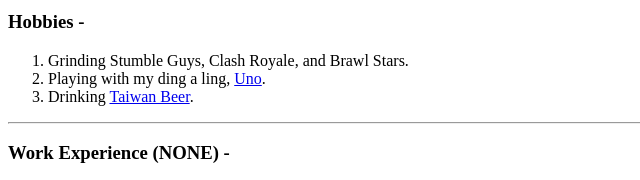
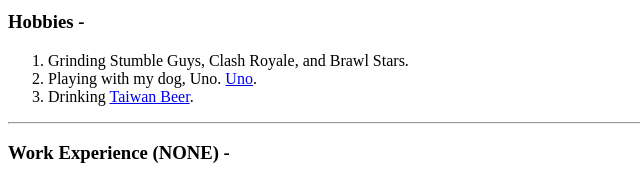
Before and after one commit to JChen0225/Jody-s-Personal-Site, a plain HTML site: page index.html in a window 1280 px wide. Shown: the part 370-550 px from the top of the page, 0-640 px from the left. Drawn offline with Linux system fonts and the light colour scheme.

Commit message:
Update index.html

```diff
--- a/index.html
+++ b/index.html
@@ -34,7 +34,7 @@
   <h3>Hobbies - </h3>
   <ol>
     <li>Grinding Stumble Guys, Clash Royale, and Brawl Stars.</li>
-    <li>Playing with my ding a ling, <a href="https://encrypted-tbn0.gstatic.com/images?q=tbn:ANd9GcQz_TNKvB9eTA0Flf-Ig6Nn05j0eJ1vQ_LjH1O6s1mJDy96lqV5QC7XyZjk0-Hsh-TVSX0&usqp=CAU">Uno</a>.</li>
+    <li>Playing with my dog, Uno. <a href="https://encrypted-tbn0.gstatic.com/images?q=tbn:ANd9GcQz_TNKvB9eTA0Flf-Ig6Nn05j0eJ1vQ_LjH1O6s1mJDy96lqV5QC7XyZjk0-Hsh-TVSX0&usqp=CAU">Uno</a>.</li>
     <li>Drinking <a href="https://encrypted-tbn0.gstatic.com/images?q=tbn:ANd9GcRBTIqCleA8eOYeyiyf4wsaaamwgOuS7IH_GZQRzEO0&s">Taiwan Beer</a>.</li>
   </ol>
   <hr>
```
